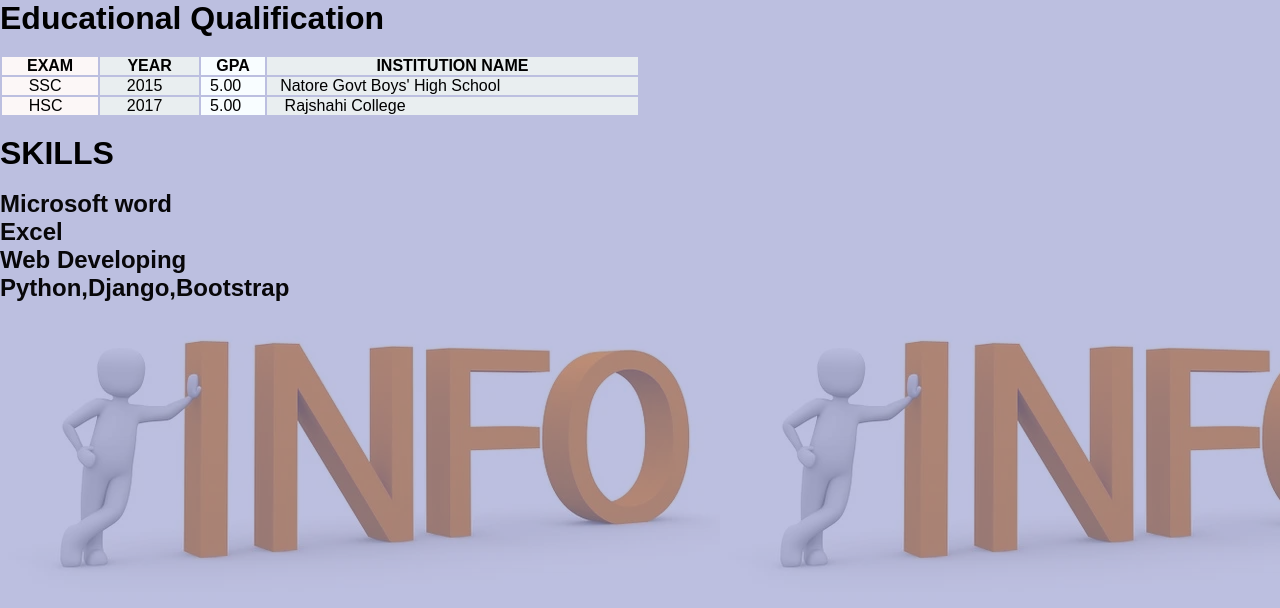
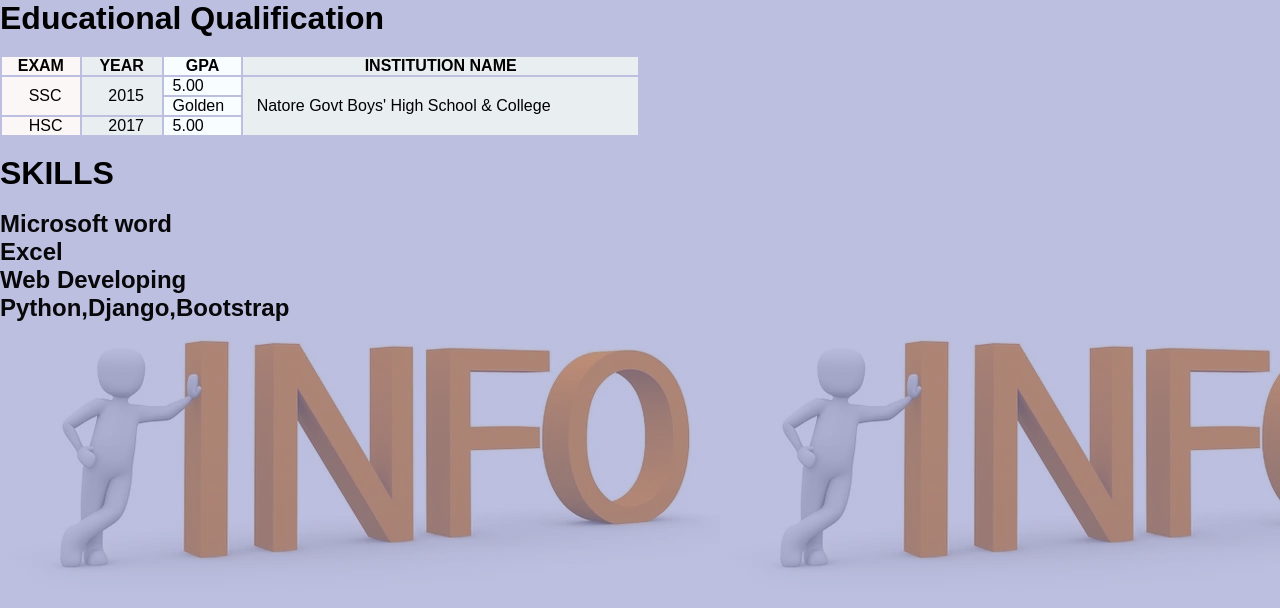
Before and after one commit to Shafaet1074/My-personal-porfolio-website, a plain HTML site: page INFO.html in a window 1280 px wide. Drawn offline with Linux system fonts and the light colour scheme.

Commit message:
Update INFO.html

```diff
--- a/INFO.html
+++ b/INFO.html
@@ -21,18 +21,20 @@
               <th style="background-color:rgb(233, 238, 240);">INSTITUTION NAME</th>
             </tr>
             <tr>
-              <td style="background-color:rgb(252, 247, 247);">   &nbsp;&nbsp;&nbsp;&nbsp;&nbsp;&nbsp;SSC</td>
-              <td style="background-color:rgb(233, 238, 240);">  &nbsp;&nbsp;&nbsp;&nbsp;&nbsp;&nbsp;2015</td>
+              <td rowspan="2" style="background-color:rgb(252, 247, 247);">   &nbsp;&nbsp;&nbsp;&nbsp;&nbsp;&nbsp;SSC</td>
+              <td rowspan="2" style="background-color:rgb(233, 238, 240);">  &nbsp;&nbsp;&nbsp;&nbsp;&nbsp;&nbsp;2015</td>
               <td style="background-color:rgb(248, 253, 255);">   &nbsp;&nbsp;5.00</td>
-              <td style="background-color:rgb(233, 238, 240);">   &nbsp;&nbsp;&nbsp;Natore Govt Boys' High School</td>
+              <td rowspan="3" style="background-color:rgb(233, 238, 240);">   &nbsp;&nbsp;&nbsp;Natore Govt Boys' High School & College</td>
 
 
+            </tr>
+            <tr>
+              <td style="background-color:rgb(248, 253, 255);">   &nbsp;&nbsp;Golden</td>
             </tr>
             <tr>
                 <td style="background-color:rgb(252, 247, 247);"> &nbsp;&nbsp;&nbsp;&nbsp;&nbsp;&nbsp;HSC</td>
                 <td style="background-color:rgb(233, 238, 240);">  &nbsp;&nbsp;&nbsp;&nbsp;&nbsp;&nbsp;2017</td>
                 <td style="background-color:rgb(248, 253, 255);">   &nbsp;&nbsp;5.00</td>
-                <td style="background-color:rgb(233, 238, 240);">  &nbsp;&nbsp;&nbsp; Rajshahi College</td>
             </tr>
           </table>
           <br>
```
